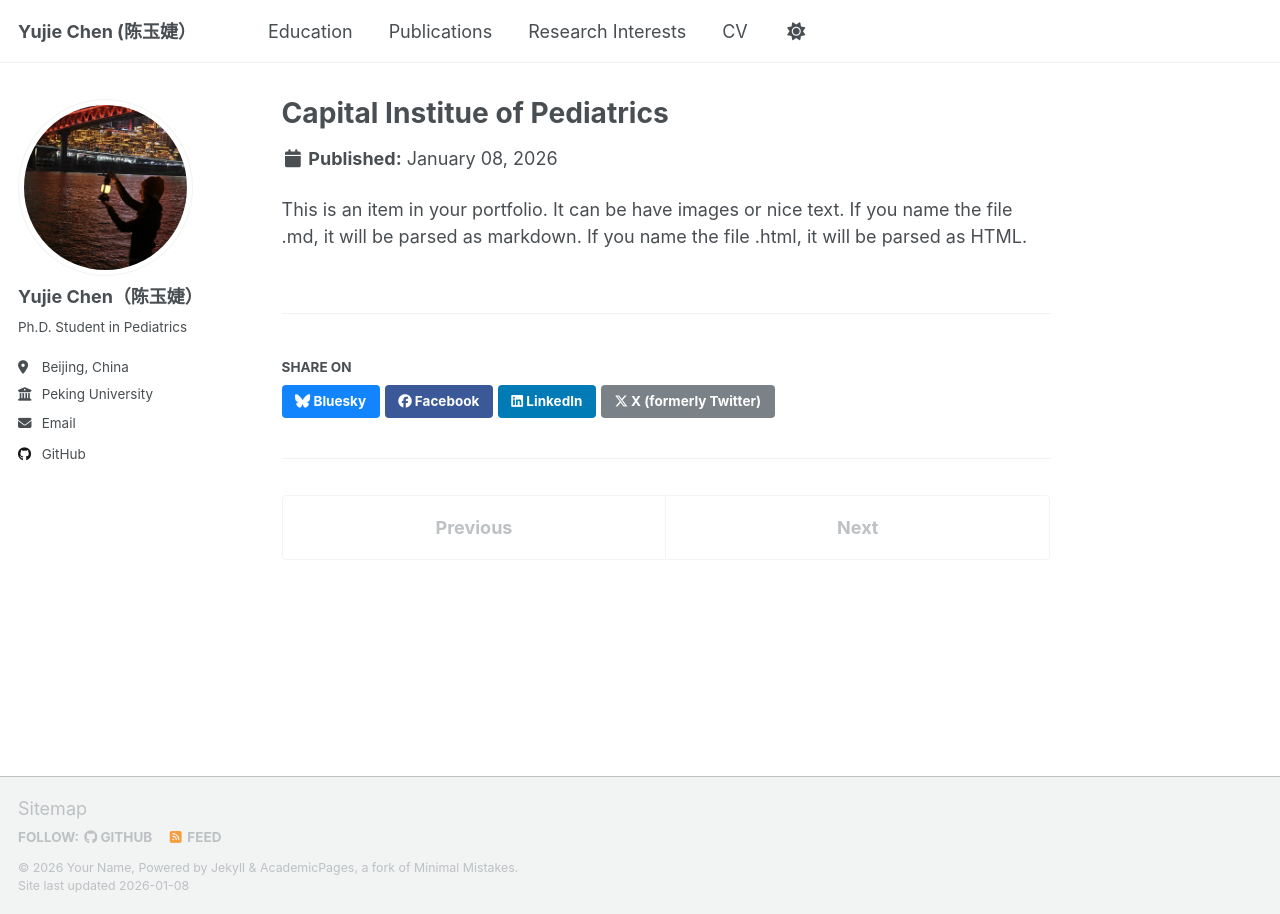
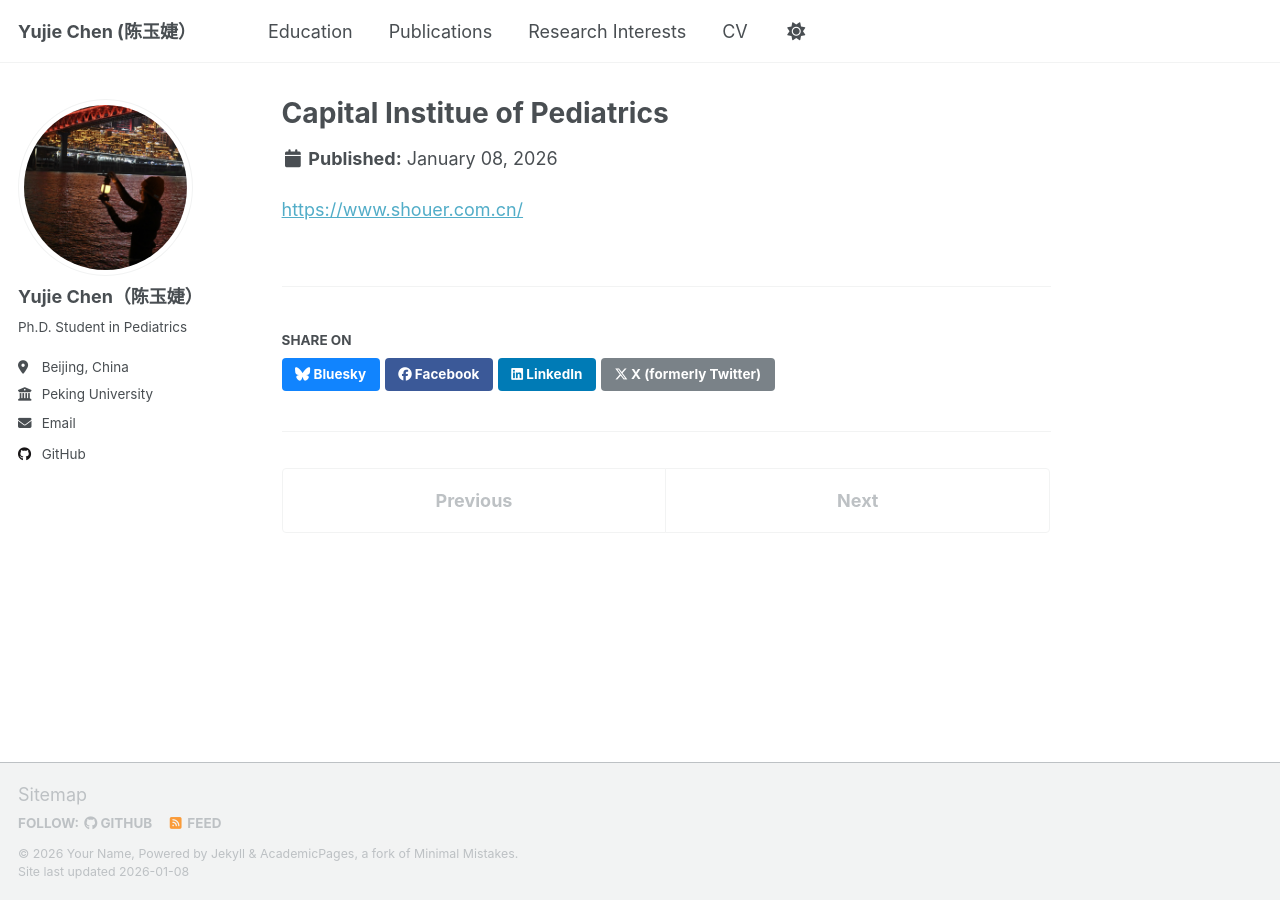
Before and after one commit to yujie7799/yujie7799.github.io, a Jekyll site: the page built from _portfolio/portfolio-2.html, in a window 1280 px wide. Built offline with Jekyll 4.4.1, drawn with Linux system fonts in a browser that asks for light colours; a script that is not in the unit is left out.

Commit message:
Update portfolio-2.html

```diff
--- a/_portfolio/portfolio-2.html
+++ b/_portfolio/portfolio-2.html
@@ -4,4 +4,4 @@ excerpt: "M.D. in Pediatrics, 2022.8-2025.6"
 collection: portfolio
 ---
 
-This is an item in your portfolio. It can be have images or nice text. If you name the file .md, it will be parsed as markdown. If you name the file .html, it will be parsed as HTML.
+<a href="https://www.shouer.com.cn/" target="_blank">https://www.shouer.com.cn/</a>
```
